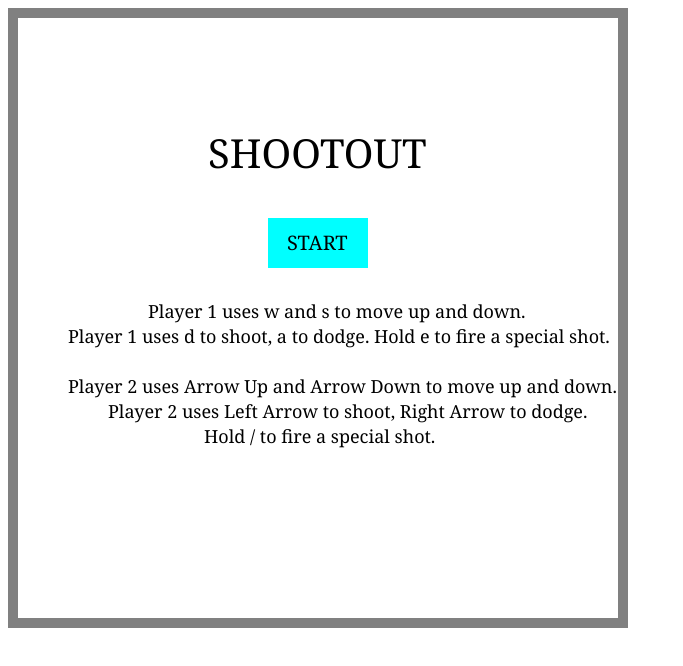
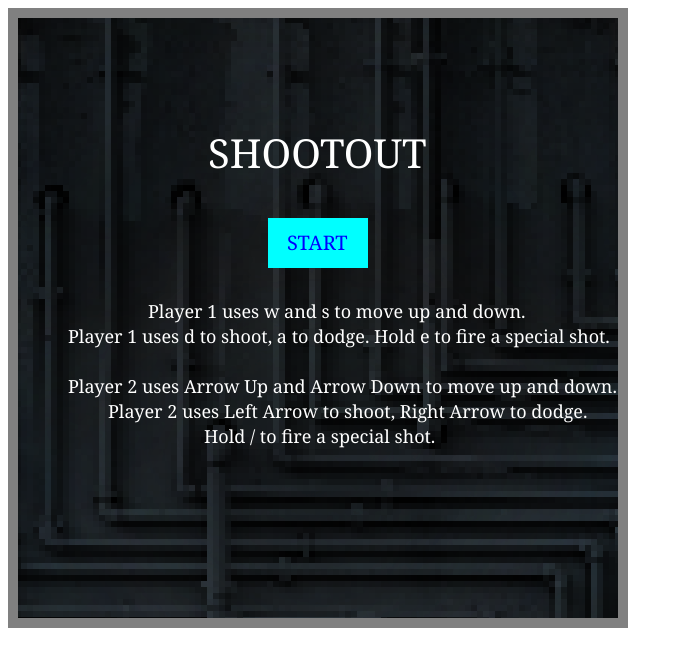
Before and after one commit to ReedL-corvidae/FinalProject, a plain HTML site: page index.html in a window 1280 px wide. Shown: the whole page, without its empty margins (0-683 px from the left). Drawn offline with Linux system fonts and the light colour scheme.

Commit message:
final changes

```diff
--- a/index.html
+++ b/index.html
@@ -11,6 +11,8 @@
         <img id = "playerIcon" src = "sprites/idle.png" hidden>
         <img id = "charging" src = "sprites/charging.gif" hidden>
         <img id = "gameBackground" src = "sprites/background.png" hidden>
+        <img id = "titleBackground" src = "sprites/titleBack.png" hidden>
+         <img id = "endBackground" src = "sprites/endBack.png" hidden>
 
         <script type="module" stc="player.js"></script>
         <script type="module" stc="bullet.js"></script>
--- a/states/gameOver.js
+++ b/states/gameOver.js
@@ -7,7 +7,7 @@ export class GameOver{
     changeToTitle = false;
     toolbox = new Toolbox();
 
-    restartButtonX = 200;
+    restartButtonX = 260;
     restartButtonY = 300;
     restartButtonW = 100;
     restartButtonH = 50;
@@ -17,11 +17,15 @@ export class GameOver{
         this.pencil = pencil;
         this.winner = "";
 
+        this.endBackground = document.getElementById("endBackground");
+
         this.onClicked = this.onClicked.bind(this);
 
         this.update();
 
         document.addEventListener("click", this.onClicked);
+
+
     }
 
     onClicked(event) {
@@ -41,15 +45,21 @@ export class GameOver{
     update(){
         console.log("Game over");
 
-        this.pencil.fillStyle = "gray";
-        this.pencil.font = "20px Georgia";
-        this.pencil.fillText(this.winner + " wins!", 200, 200);
+        this.pencil.drawImage(endBackground, 0, 0, this.canvas.width, this.canvas.height);
 
-        this.pencil.fillStyle = "pink";
+        this.pencil.fillStyle = "White";
+        this.pencil.font = "40px Georgia";
+        this.pencil.fillText(this.winner + " wins!", 185, 200);
+
+        this.pencil.fillStyle = "Cyan";
         this.pencil.fillRect(
             this.restartButtonX, this.restartButtonY,
             this.restartButtonW, this.restartButtonH
         );
+
+        this.pencil.fillStyle = "Blue";
+        this.pencil.font = "20px Georgia";
+        this.pencil.fillText("Retry?", 283, 330);
 
         if(this.changeToTitle) {
             console.log("changing title!");
--- a/states/titlescreen.js
+++ b/states/titlescreen.js
@@ -15,6 +15,7 @@ export class Title {
     constructor(canvas, pencil) {
         this.canvas = canvas;
         this.pencil = pencil;
+        this.titleBackground = document.getElementById("titleBackground");
 
         //bind the function; this becomes something different in the callback
         //"onKeyPressed", otherwise.
@@ -41,7 +42,9 @@ export class Title {
     }
 
     update() {
-        this.pencil.fillStyle = "Black";
+        this.pencil.drawImage(titleBackground, 0, 0, this.canvas.width, this.canvas.height);
+
+        this.pencil.fillStyle = "White";
         this.pencil.font = "40px Georgia";
         this.pencil.fillText("SHOOTOUT", 190, 150);
 
@@ -51,11 +54,11 @@ export class Title {
             this.startButtonW, this.startButtonH
         );
 
-        this.pencil.fillStyle = "Black";
+        this.pencil.fillStyle = "Blue";
         this.pencil.font = "20px Georgia";
         this.pencil.fillText("START", 269, 232);
 
-        this.pencil.fillStyle = "Black";
+        this.pencil.fillStyle = "White";
         this.pencil.font = "18px Georgia";
         this.pencil.fillText("Player 1 uses w and s to move up and down.", 130, 300);
         this.pencil.fillText("Player 1 uses d to shoot, a to dodge. Hold e to fire a special shot.", 50, 325);
```
Also changed, not shown: sprites/endBack.png (added), sprites/titleBack.png (added).
